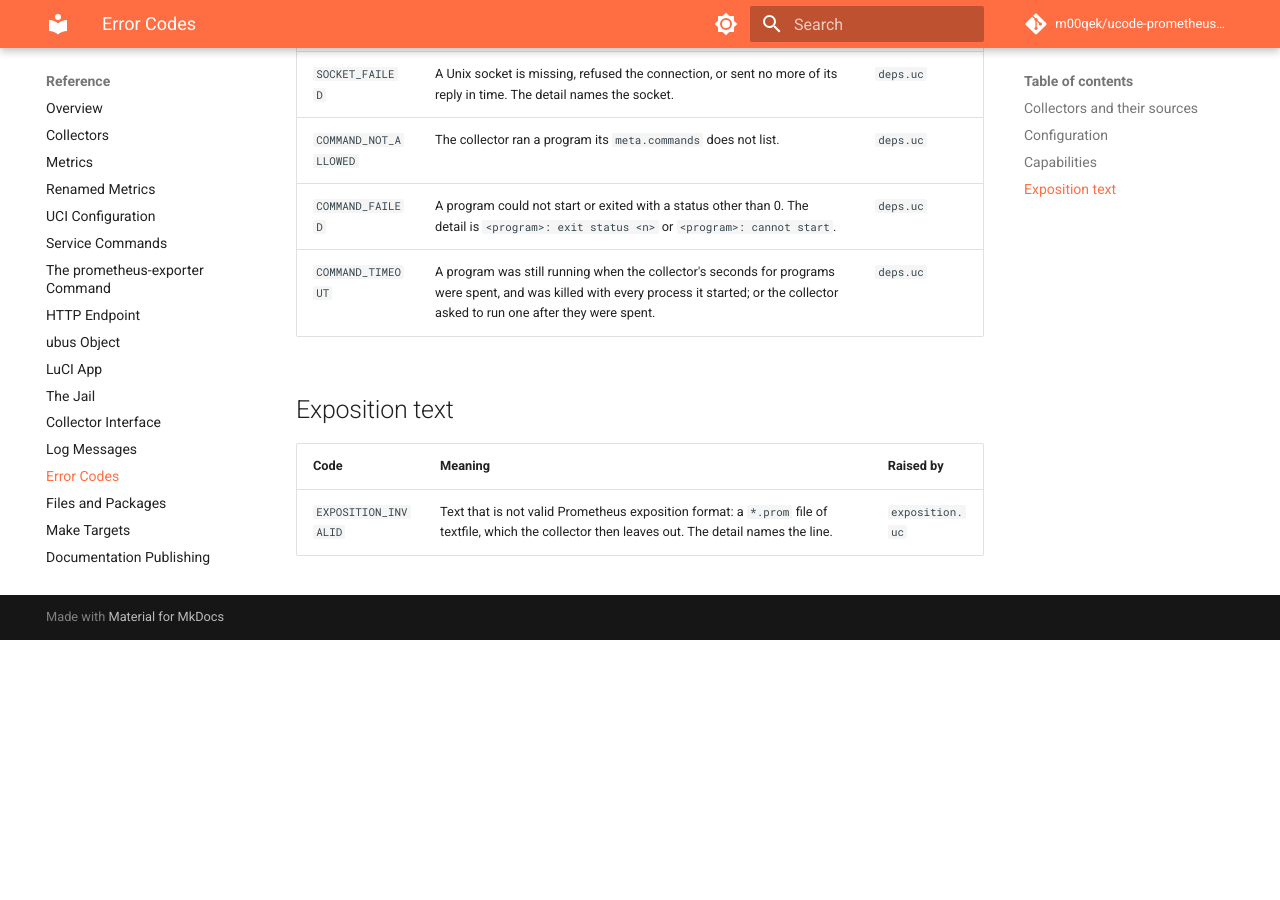
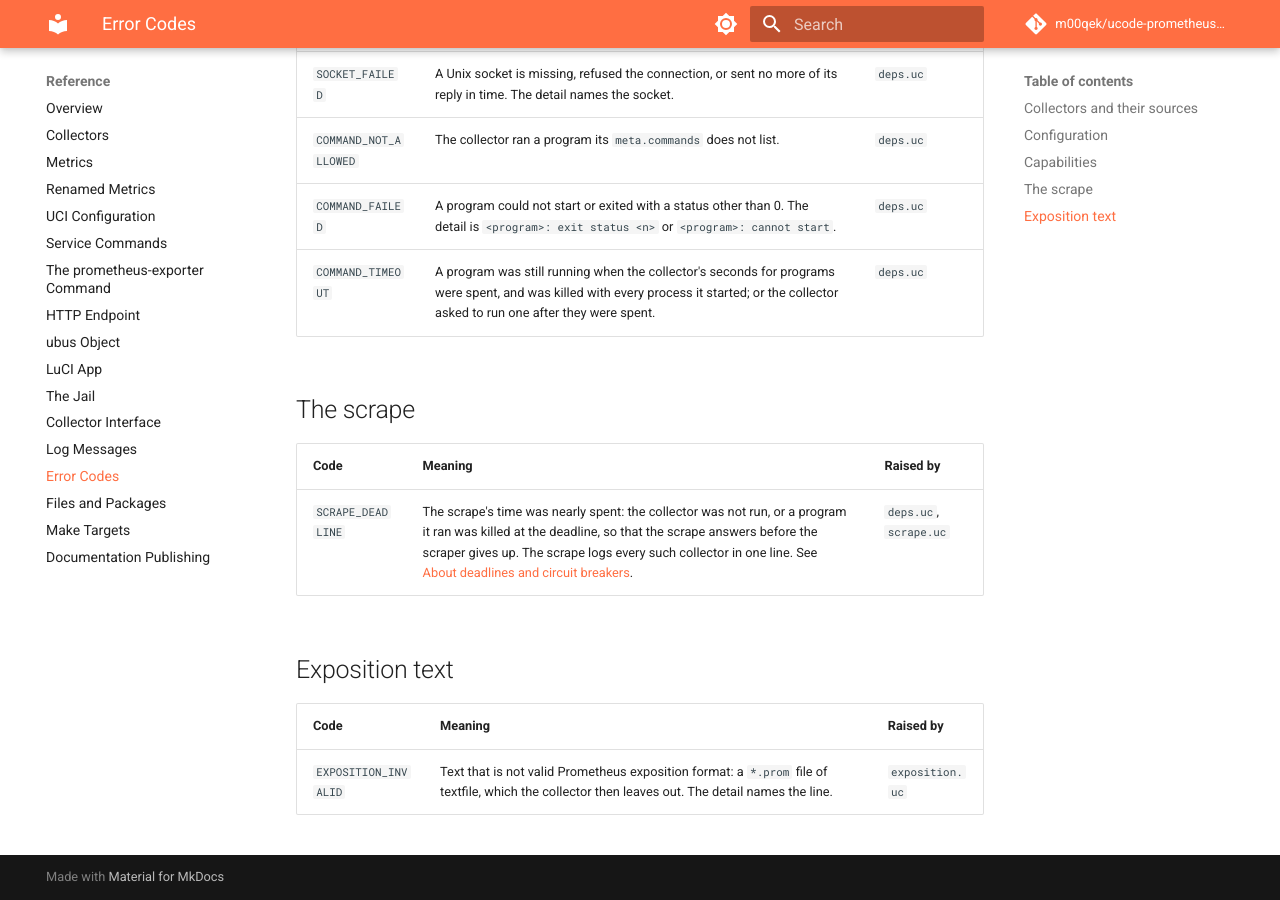
Before and after one commit to m00qek/ucode-prometheus-exporter, an MkDocs documentation site: the page built from docs/reference/error-codes.md, in a window 1280 px wide and 900 px high, scrolled down 1840 px. Built offline with MkDocs 1.6.1 and Material for MkDocs 9.7.7, drawn with Linux system fonts in a browser that asks for light colours; comment, search, counter and statistics services are not loaded; before the commit the page ends 2480 px from its top, so only the background shows below that.

Commit message:
Answer a scrape within the scraper's timeout
Prometheus drops a scrape that answers late, all of it, not only the
collector that took long: nat_traffic on 20,000 connections takes a
500-MIPS MIPS router 7.5 to 12 seconds, past Prometheus's default
scrape_timeout of 10. So a scrape now has a deadline.

The scraper says how long it waits, in
X-Prometheus-Scrape-Timeout-Seconds, which Prometheus and vmagent send;
without it, the main section's new scrape_timeout stands in, 10 seconds
by default, as both scrapers' own. Neither may be more than uhttpd gives
the handler before it kills the request, 60 seconds, its default, which
the init script now says with -t. The collectors get all of it but half
a second (prometheus_exporter.deadline): blackbox_exporter's default
--timeout-offset, for the network and the scraper, and never more than
half of a timeout.

Between collectors, the scrape starts none once that budget is spent,
as pure ucode cannot be stopped midway; and a program never runs past
it: exec gives one the whole seconds left before it when they are fewer
than its own, and runs none with less than a second, the watchdog's
shell counting whole seconds. A collector so left out, or whose program
was killed at the deadline, fails with the new SCRAPE_DEADLINE, and the
scrape logs them all in one line at warning, not a line each.

The deadline counts from when the request reaches the handler, basic
auth's check included. The command line, check and the ubus object's
status still run every collector.

```diff
--- a/docs/reference/error-codes.md
+++ b/docs/reference/error-codes.md
@@ -35,6 +35,12 @@ A failure carries an uppercase code, from `src/prometheus_exporter/errors.uc`, a
 | `COMMAND_FAILED` | A program could not start or exited with a status other than 0. The detail is `<program>: exit status <n>` or `<program>: cannot start`. | `deps.uc` |
 | `COMMAND_TIMEOUT` | A program was still running when the collector's seconds for programs were spent, and was killed with every process it started; or the collector asked to run one after they were spent. | `deps.uc` |
 
+## The scrape
+
+| Code | Meaning | Raised by |
+| :--- | :--- | :--- |
+| `SCRAPE_DEADLINE` | The scrape's time was nearly spent: the collector was not run, or a program it ran was killed at the deadline, so that the scrape answers before the scraper gives up. The scrape logs every such collector in one line. See [About deadlines and circuit breakers](../explanation/deadlines-and-breakers.md). | `deps.uc`, `scrape.uc` |
+
 ## Exposition text
 
 | Code | Meaning | Raised by |
```
Also changed, not shown: docs/reference/uci-config.md (+3 -0 lines), 14 other files.
